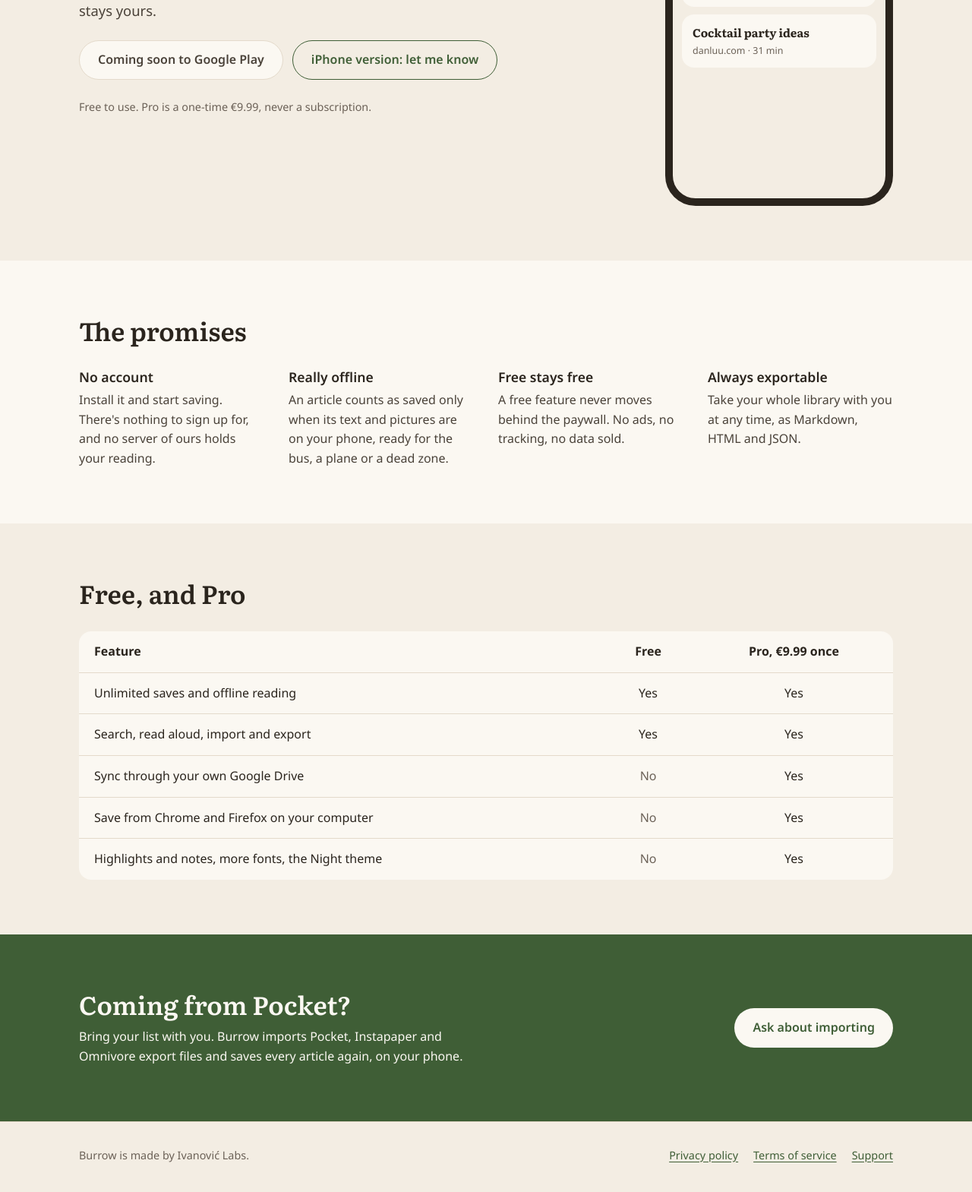
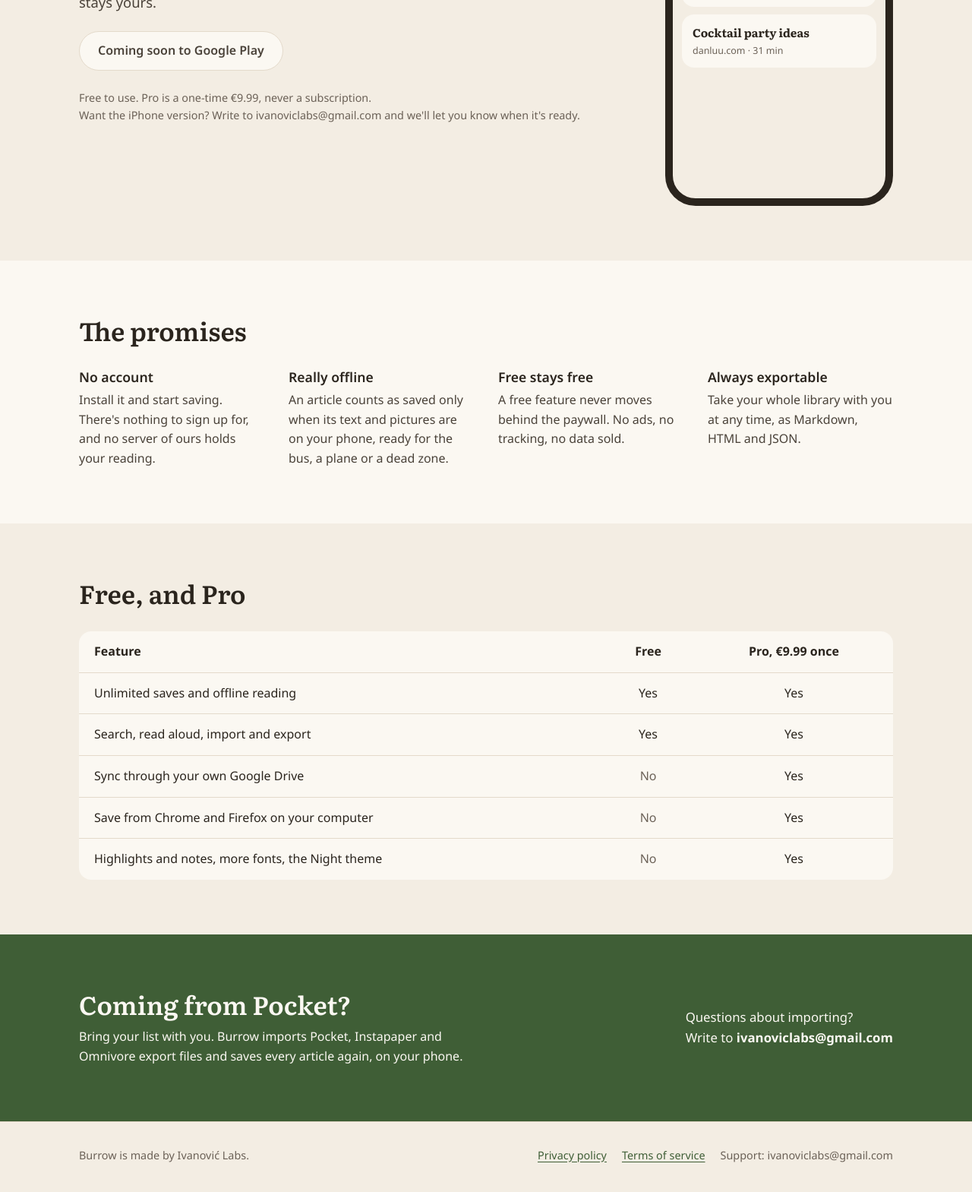
Before and after one commit to Aleksandar30/aleksandar30.github.io, a plain HTML site: page burrow/index.html in a window 1280 px wide. Shown: the part 457-2026 px from the top of the page at 76% size. Drawn offline with Linux system fonts and the light colour scheme.

Commit message:
Changed the way to contact

```diff
--- a/burrow/index.html
+++ b/burrow/index.html
@@ -18,9 +18,8 @@
 <p class="lede">Burrow is a private read-later app for Android. There's no account, no ads and no tracking. Everything you save lives on your phone, and it stays yours.</p>
 <div class="actions">
 <span class="status">Coming soon to Google Play</span>
-<a class="button button-quiet" href="mailto:ivanoviclabs@gmail.com?subject=Burrow%20for%20iPhone%3A%20let%20me%20know">iPhone version: let me know</a>
 </div>
-<p class="small">Free to use. Pro is a one-time €9.99, never a subscription.</p>
+<p class="small">Free to use. Pro is a one-time €9.99, never a subscription.<br>Want the iPhone version? Write to ivanoviclabs@gmail.com and we'll let you know when it's ready.</p>
 </div>
 <div class="phone" role="img" aria-label="Burrow's library on a phone, showing saved articles with their site and reading time">
 <p class="phone-title">Library</p>
@@ -70,10 +69,10 @@
 <h2>Coming from Pocket?</h2>
 <p>Bring your list with you. Burrow imports Pocket, Instapaper and Omnivore export files and saves every article again, on your phone.</p>
 </div>
-<a class="button" href="mailto:ivanoviclabs@gmail.com?subject=Burrow%20import%20question">Ask about importing</a>
+<p class="contact">Questions about importing?<br>Write to <strong>ivanoviclabs@gmail.com</strong></p>
 </div>
 </section>
 </main>
-<footer class="site-footer"><div class="wrap"><span>Burrow is made by Ivanović Labs.</span><nav aria-label="Footer"><a href="privacy.html">Privacy policy</a><a href="terms.html">Terms of service</a><a href="mailto:ivanoviclabs@gmail.com">Support</a></nav></div></footer>
+<footer class="site-footer"><div class="wrap"><span>Burrow is made by Ivanović Labs.</span><nav aria-label="Footer"><a href="privacy.html">Privacy policy</a><a href="terms.html">Terms of service</a><span>Support: ivanoviclabs@gmail.com</span></nav></div></footer>
 </body>
 </html>
--- a/burrow/style.css
+++ b/burrow/style.css
@@ -97,3 +97,5 @@ td.no { color: var(--ink-muted); }
 .site-footer { padding: 32px 0 48px; border-top: 1px solid var(--hairline); }
 .site-footer .wrap { display: flex; flex-wrap: wrap; gap: 16px 32px; justify-content: space-between; font-size: 0.9rem; color: var(--ink-muted); }
 .site-footer nav { display: flex; flex-wrap: wrap; gap: 8px 20px; }
+.moss-band .contact { margin-top: 0; font-size: 1.05rem; }
+.moss-band .contact strong { user-select: all; }
```
Also changed, not shown: burrow/privacy.html (+2 -2 lines), burrow/terms.html (+2 -2 lines), index.html (+1 -1 lines).
